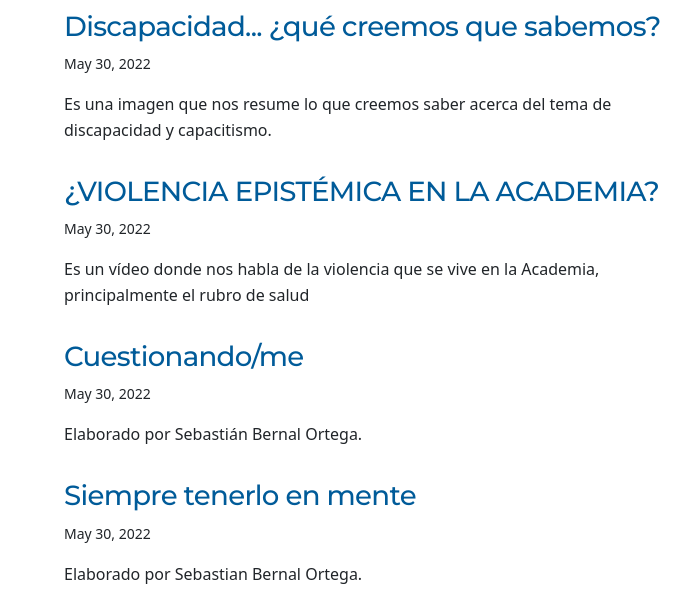
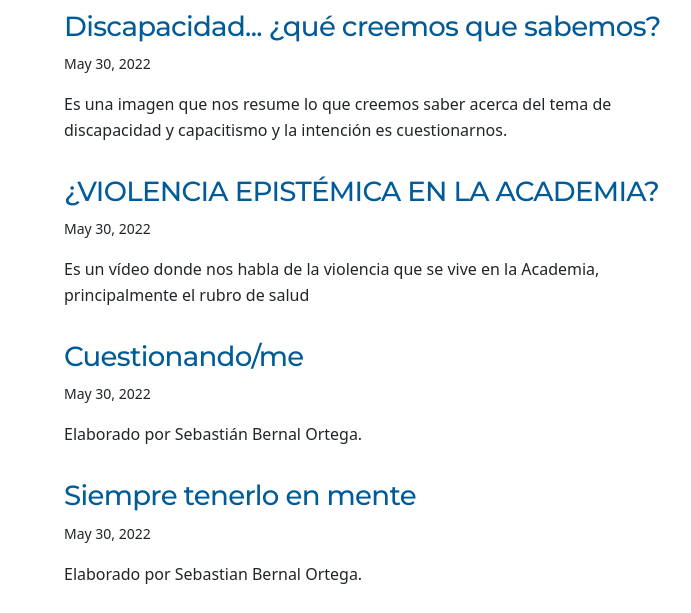
Before and after one commit to Urielglb/CDI-blog, a Gatsby site: page / in a window 1280 px wide. Shown: the part 187-800 px from the top of the page, without its empty margins (292-983 px from the left). Built offline with nearby package versions, Linux system fonts and the light colour scheme; Gatsby itself is replaced by a stand-in of ours.

Commit message:
Update Publicación “2022-05-30-discapacidad-¿qué-creemos-que-sabemos”

```diff
--- a/content/blog/2022-05-30-discapacidad-¿qué-creemos-que-sabemos.md
+++ b/content/blog/2022-05-30-discapacidad-¿qué-creemos-que-sabemos.md
@@ -2,7 +2,7 @@
 layout: blog
 title: Discapacidad... ¿qué creemos que sabemos?
 description: Es una imagen que nos resume lo que creemos saber acerca del tema
-  de discapacidad y capacitismo.
+  de discapacidad y capacitismo y la intención es cuestionarnos.
 date: 2022-05-30T20:26:37.794Z
 ---
 ![Aportación acerca de la discapacidad/capacitismo de Gabriela Lopez vía imágenes.](/assets/images/png_20220530_152046_0000.png)
```
